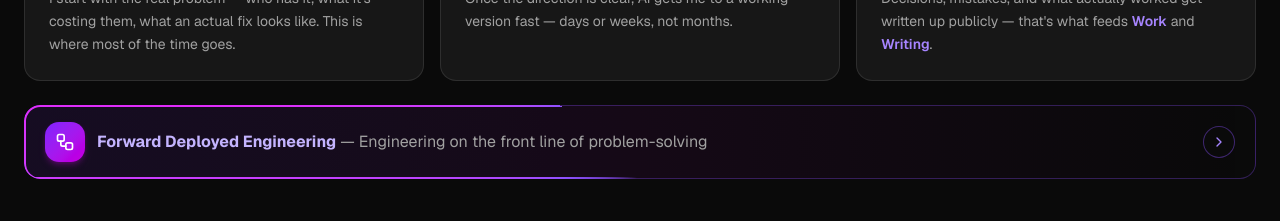
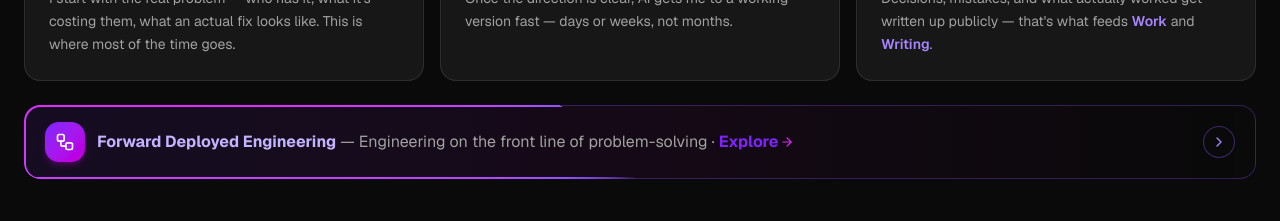
Before and after one commit to goolro/mehrdad-website, a Next.js app: page / in a window 1280 px wide. Shown: the part 1480-1701 px from the top of the page. Built offline with nearby package versions, Linux system fonts and the light colour scheme; no server answers; the database is empty.

Commit message:
feat(services): invitation word inside FDE card — 'Explore' / 'کاوش کنید' with continuous shimmer sweep (background-clip:text gradient animation, reduced-motion safe) + inline directional arrow nudging on hover; i18n key fde.cardCta EN/FA

```diff
--- a/src/app/globals.css
+++ b/src/app/globals.css
@@ -386,3 +386,29 @@
 @media (prefers-reduced-motion: reduce) {
   .fde-beam::before { animation: none; }
 }
+
+/* ── FDE card invitation word: shimmering gradient text ──────────────
+   A violet→fuchsia light sweep travels across the word continuously
+   (owner request 2026-09-08). background-clip:text keeps it a pure CSS
+   effect; reduced-motion freezes it at a readable static gradient. */
+.fde-shimmer {
+  background: linear-gradient(
+    110deg,
+    var(--color-violet-600, #7c3aed) 25%,
+    var(--color-fuchsia-500, #d946ef) 45%,
+    var(--color-violet-400, #a78bfa) 55%,
+    var(--color-violet-600, #7c3aed) 75%
+  );
+  background-size: 250% 100%;
+  -webkit-background-clip: text;
+  background-clip: text;
+  color: transparent;
+  animation: fde-shimmer 3s linear infinite;
+}
+@keyframes fde-shimmer {
+  from { background-position: 200% 0; }
+  to { background-position: -50% 0; }
+}
+@media (prefers-reduced-motion: reduce) {
+  .fde-shimmer { animation: none; }
+}
--- a/src/components/site/WhatIDo.tsx
+++ b/src/components/site/WhatIDo.tsx
@@ -2,7 +2,7 @@
 
 import { useApp } from './store';
 import { ui } from './i18n';
-import { PenTool, Hammer, Share2, ChevronRight, Workflow } from 'lucide-react';
+import { PenTool, Hammer, Share2, ChevronRight, Workflow, ArrowRight } from 'lucide-react';
 
 /**
  * "What I Do" — one process, not eight services.
@@ -103,6 +103,13 @@ export function WhatIDo({ headingLevel = 'h2' }: { headingLevel?: 'h1' | 'h2' })
           <span className="text-sm sm:text-base">
             <span className="font-bold text-violet-700 dark:text-violet-300">{t.fde.hero.title}</span>
             <span className="text-muted-foreground"> — {t.fde.cardTagline}</span>
+            <span className="text-muted-foreground"> · </span>
+            {/* invitation word with a continuous light sweep (.fde-shimmer) */}
+            <span className="fde-shimmer whitespace-nowrap font-bold">{t.fde.cardCta}</span>
+            <ArrowRight
+              className="ms-0.5 inline h-3.5 w-3.5 text-fuchsia-500 transition-transform group-hover:translate-x-0.5 rtl:rotate-180"
+              aria-hidden
+            />
           </span>
         </span>
         <span className="flex h-8 w-8 shrink-0 items-center justify-center rounded-full border border-violet-500/40 bg-background/60 text-violet-600 transition-colors group-hover:border-violet-500/70 group-hover:bg-violet-600/10 dark:text-violet-400">
--- a/src/components/site/i18n.ts
+++ b/src/components/site/i18n.ts
@@ -72,6 +72,8 @@ export const ui = {
       seoTitle: 'Forward Deployed Engineering | Mehrdad — Product Builder',
       seoDescription: 'Solving real business and product problems by combining product thinking, software engineering and AI — from problem discovery to building, deploying and improving the solution.',
       cardTagline: 'Engineering on the front line of problem-solving',
+      // invitation word inside the FDE pointer card — shimmering (owner request)
+      cardCta: 'Explore',
       hero: {
         kicker: 'Core Service',
         title: 'Forward Deployed Engineering',
@@ -466,6 +468,7 @@ export const ui = {
       seoTitle: 'مهندسی در خط مقدم حل مسئله | مهرداد — سازنده محصول',
       seoDescription: 'حل مسائل واقعی کسب‌وکار و محصول با ترکیب تفکر محصول، مهندسی نرم‌افزار و هوش مصنوعی؛ از کشف مسئله تا ساخت، استقرار و بهبود راه‌حل.',
       cardTagline: 'Forward Deployed Engineering',
+      cardCta: 'کاوش کنید',
       hero: {
         kicker: 'خدمت اصلی',
         title: 'مهندسی در خط مقدم حل مسئله',
```
Also changed, not shown: 1 other file (tests, documents, lock files or other folders).
